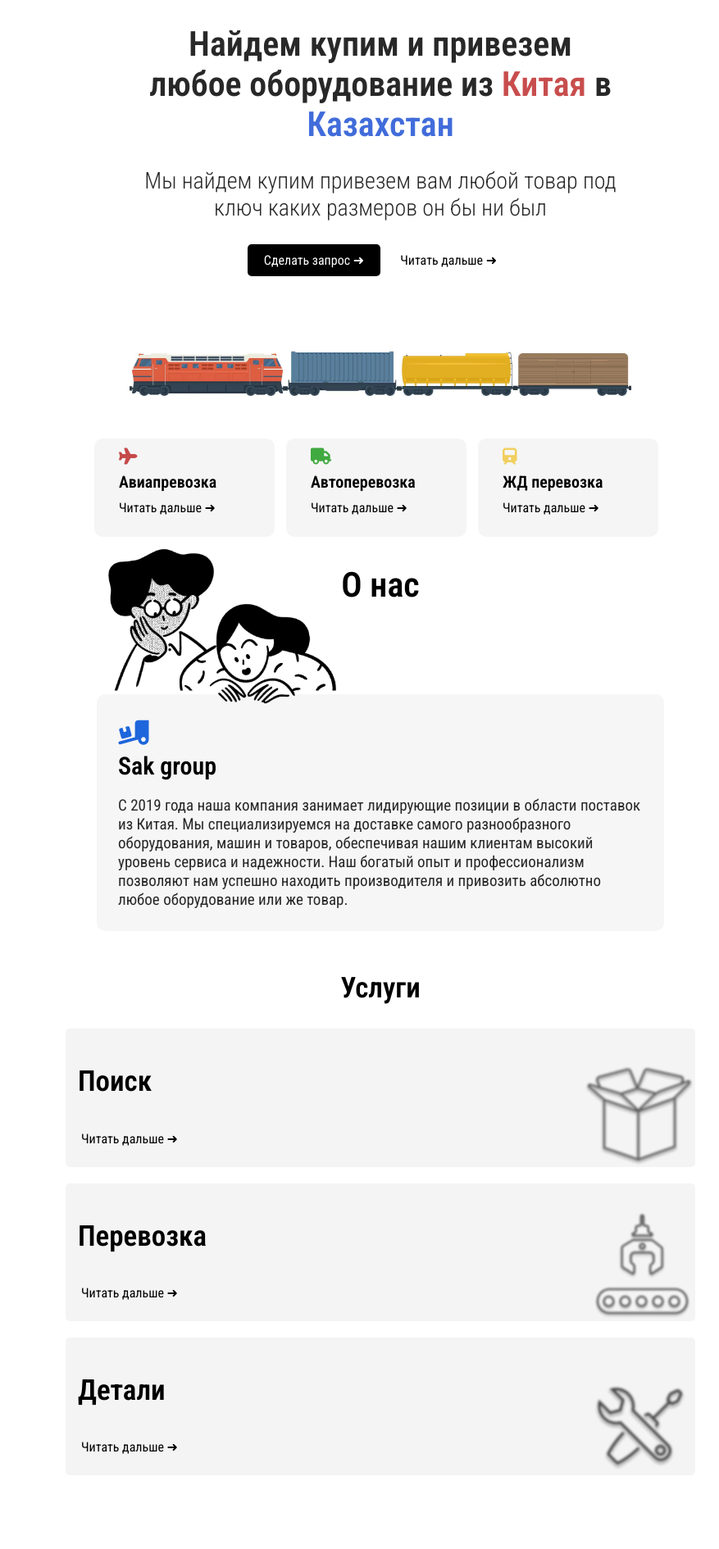
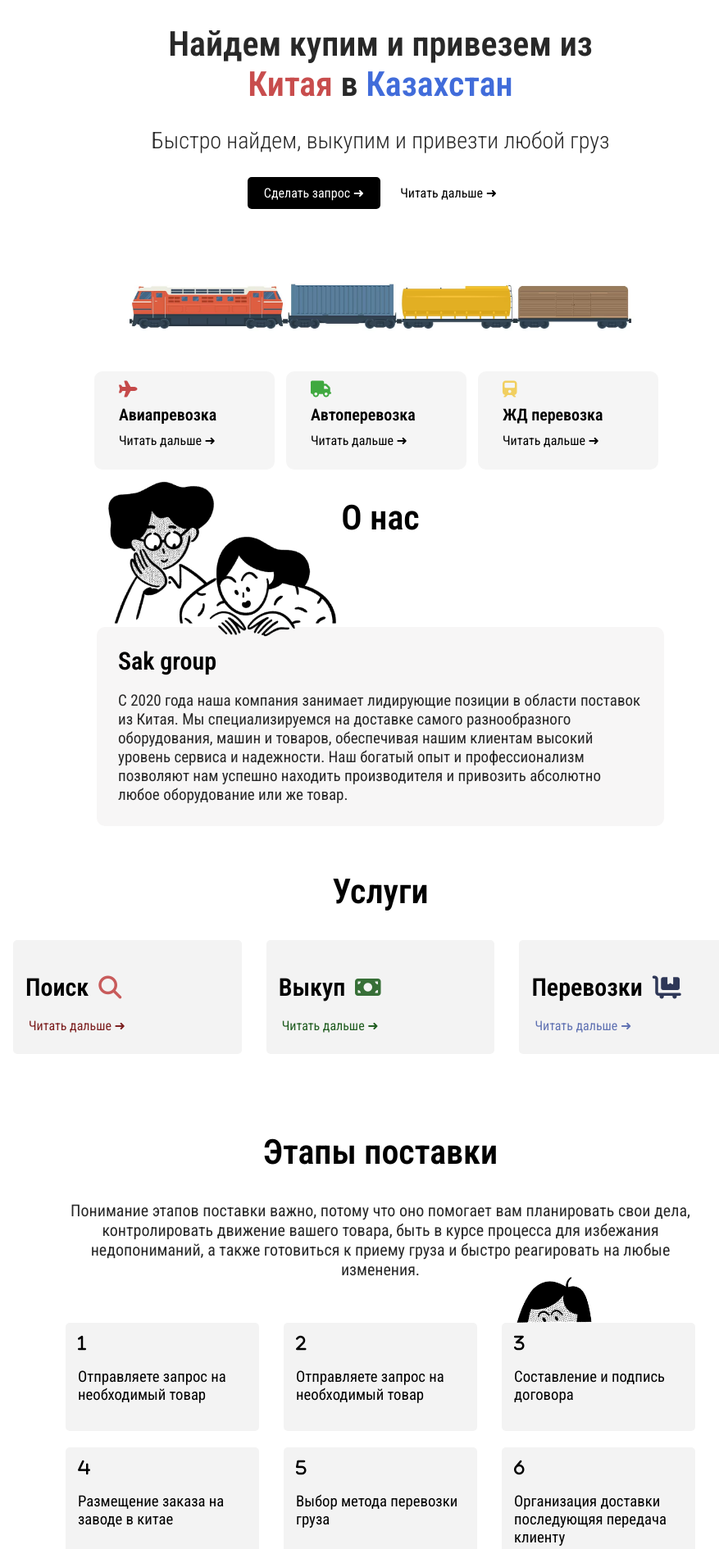
Before and after one commit to 2se3t/sak-group, a PHP site: page / in a window 1280 px wide. Shown: the part 51-1941 px from the top of the page at 82% size, without its empty margins (176-1053 px from the left). Run offline with PHP 8.4, Linux system fonts and the light colour scheme; some libraries are stand-ins or nearby versions.

Commit message:
RELEASEEEEEEEEEEEEEEEEEEEEE

```diff
--- a/css/styles.css
+++ b/css/styles.css
@@ -348,6 +348,11 @@ h3{
     margin: 0 auto;
     padding: 20px;
 }
+#services-1 {
+    width: 50%;
+    margin: 0 auto;
+    padding: 20px;
+}
 
 .sr-img{
     width: 100px;
@@ -365,6 +370,31 @@ h3{
     margin: 0;
 }
 
+#services-1 i{
+    margin: 0;
+}
+@media(max-width:1700px){
+    #services-1 {
+        width: 70%;
+        margin: 0 auto;
+        padding: 20px;
+    }
+
+    #services {
+        width: 80%;
+        margin: 0 auto;
+        padding: 20px;
+    }
+}
+
+@media(max-width:1000px){
+    #services-1{
+        width: 92%;
+        margin: 0 auto;
+        padding: 0;
+    }
+}
+
 @media(max-width:1000px){
     #services{
         width: 92%;
@@ -372,9 +402,14 @@ h3{
         padding: 0;
     }
 }
+.item-serv h1{
+    font-size: 30px ;
+    margin-bottom: 10px;
+}
 
 #services h1{
-    font-size: 35px;
+    font-size: 30px;
+    margin-bottom: 10px;
 }
 
 .block-serv {
@@ -396,41 +431,100 @@ h3{
     border-radius: 5px;
 }
 
+.item-serv {
+    /* остальные стили */
+    margin-right: 20px; /* отступ между элементами */
+}
+
+.item-serv:last-child {
+    margin-right: 0; /* убираем отступ у последнего элемента в ряду */
+}
+
 /* Убираем отступ у последнего элемента в ряду */
 .item-serv:nth-child(3n) {
     margin-right: 0;
 }
 
 /* Медиа-запрос для устройств с шириной экрана меньше 768px (например, мобильные устройства) */
-@media (max-width: 1290px) {
+@media (max-width: 750px) {
     .item-serv {
         width: 100%; /* Один элемент в ряд на узком экране */
         margin-right: 0; /* Убираем отступ справа на узком экране */
     }
 }
 
+@media (max-width: 865px) {
+    .item-serv h1{
+        font-size: 25px !important;
+    }
+}
+
 
 .box{
-    background: #f4f4f4 url(../box.png);
+    background: #f6f6f6 url(../box.png);
+    box-shadow: #0000002b 0 0 30px 1px;
     background-size:200px ;
     background-position: right bottom; /* Устанавливаем фоновое изображение справа */
     background-repeat: no-repeat; /* Отключаем повторение фонового изображения */
 }
 
 .equ{
-    background: #f4f4f4 url(../equ.png);
+    background: #f6f6f6 url(../equ.png);
+    box-shadow: #0000002b 0 0 30px 1px;
     background-size:200px ;
     background-position: right bottom; /* Устанавливаем фоновое изображение справа */
     background-repeat: no-repeat; /* Отключаем повторение фонового изображения */
 
 }
 .part{
-    background: #f4f4f4 url(../part.png);
+    background: #f6f6f6 url(../part.png);
+    box-shadow: #0000002b 0 0 30px 1px;
     background-size:200px ;
     background-position: right bottom; /* Устанавливаем фоновое изображение справа */
     background-repeat: no-repeat; /* Отключаем повторение фонового изображения */
 
 }
+
+.c-red{
+    background-color: #a2d1a6;
+}
+
+.i-red i{
+    color: #c85b5b;
+    font-size: 28px;
+    padding-bottom: 2px;
+    padding-left: 5px;
+}
+
+.i-green i{
+    color: #376f37;
+    font-size: 28px;
+    padding-bottom: 2px;
+    padding-left: 5px;
+}
+
+.i-blue i{
+    color: #2e3757;
+    padding-bottom: 2px;
+    font-size: 28px;
+    padding-left: 5px;
+}
+
+.i-red button{
+    color: #7b1d1d;
+
+}
+
+.i-green button{
+    color: #1f5c1f;
+}
+
+.i-blue button{
+    color: #5f71b2;
+
+}
+
+
 
 
 
@@ -526,7 +620,7 @@ i{
   }
 
   .item:hover {
-    background-color: #ffffff; /* Изменяем цвет при наведении на элемент */
+    background-color: #cbcbcb; /* Изменяем цвет при наведении на элемент */
     border: 0.1px   ;
   }
 
@@ -813,7 +907,7 @@ hr{
 }
 
 .foot-img{
-    margin-left: 44%;
+    margin-left: 50%;
     margin-bottom: -108px;
     width: 220px;
 }
@@ -832,6 +926,9 @@ hr{
     .footer {
         width: 64%;
     }
+    .foot-img{
+        margin-left: 32%;
+    }
 }
 
 ::selection {
--- a/index.html
+++ b/index.html
@@ -33,8 +33,8 @@
     <section id="hero">
         <div class="container">
             <div class="hero">
-                <h1>Найдем купим и привезем любое оборудование из <span class="red-h">Китая</span> в <span class="blue-h">Казахстан</span></h1>
-                <p>Мы найдем купим привезем вам любой товар под ключ каких размеров он бы ни был</p>
+                <h1>Найдем купим и привезем из <span class="red-h">Китая</span> в <span class="blue-h">Казахстан</span></h1>
+                <p>Быстро найдем, выкупим и привезти любой груз</p>
                 <button onclick="scrollToSection('request')" class="black" >Сделать запрос ➜</button>
                 <button onclick="scrollToSection('advant')" class="trs">Читать дальше ➜</button>
             </div>
@@ -59,8 +59,7 @@
             <div class="popup-content">
                 <h1>Авиаперевозка</h1>
                 <p><span class="green">Преимущества:</span> <br>
-                   •Скорость доставки: Самый быстрый способ доставки, от 3 дней. <br>
-                   •Безопасность - низкая вероятность его повреждения <br>
+                   •Скорость доставки: Самый быстрый способ доставки, от 3 дней до 5. <br>
                    <span class="red">Минусы:</span> <br>
                    •Цены существенно выше остальных способов перевозки. <br>
                    •Ограниченный перечень грузов.<br>
@@ -76,8 +75,6 @@
               <p><span class="green">Преимущества:</span>   <br>
                 •Скорость доставки от 14 дней   <br>
                 •Цена значительно отличается от тарифов на авиаперевозки.       <br>
-                <span class="red">Минусы:</span>           <br>
-                • <br>
                </p>
               <button class="close-btn">Закрыть</button>
             </div>
@@ -87,8 +84,8 @@
             <div class="popup-content">
               <h1>Железнодорожные</h1>
               <p><span class="green">Преимущества:</span>   <br>
-                •Цена железнодорожной перевозки может быть в 10 раз ниже цены авиаперевозки.       <br>
-                •Погода не влияет железнодорожные перевозки."        <br>
+                •Цена железнодорожной перевозки 10 раз ниже авиаперевозок.       <br>
+                •Погода не может повлиять на перевозки.       <br>
                 <span class="red">Минусы:</span>           <br>
                 •Скорость доставки от 28 дней      <br>
                </p>
@@ -103,9 +100,9 @@
         <h1>О нас</h1>
         <img src="look.png" alt="">
         <div class="about">
-            <i class="fa-solid fa-truck-ramp-box"></i>
+
             <h1>Sak group</h1>
-            <p>С 2019 года наша компания занимает лидирующие позиции в области поставок из Китая. Мы специализируемся на доставке самого разнообразного оборудования, машин и товаров, обеспечивая нашим клиентам высокий уровень сервиса и надежности. Наш богатый опыт и профессионализм позволяют нам успешно находить производителя и привозить абсолютно любое оборудование или же товар.</p>
+            <p>С 2020 года наша компания занимает лидирующие позиции в области поставок из Китая. Мы специализируемся на доставке самого разнообразного оборудования, машин и товаров, обеспечивая нашим клиентам высокий уровень сервиса и надежности. Наш богатый опыт и профессионализм позволяют нам успешно находить производителя и привозить абсолютно любое оборудование или же товар.</p>
         </div>
     </section>
 
@@ -113,24 +110,51 @@
 
     <!--Услуги
 =================-->
-    <section id="services">
+    <section id="services-1">
         <h1>Услуги</h1>
         <div class="block-serv">
-            <div class="item-serv box">
-                <h1>Поиск</h1>
+            <div class="item-serv i-red" data-popup="popup4">
+                <h1>Поиск <i class="fa-solid fa-magnifying-glass"></i></h1>
+                <button class="trs-2 b-green ">Читать дальше ➜</button>
+            </div>
+
+            <div class="item-serv i-green" data-popup="popup5">
+                <h1>Выкуп <i class="fa-solid fa-money-bill"></i></h1>
+                <button class="trs-2 ">Читать дальше ➜</button>
+            </div>
+
+            <div class="item-serv i-blue" data-popup="popup6">
+                <h1>Перевозки <i class="fa-solid fa-cart-flatbed"></i></h1>
                 <button class="trs-2">Читать дальше ➜</button>
             </div>
+    </div>
 
-            <div class="item-serv equ">
-                <h1>Перевозка</h1>
-                <button class="trs-2">Читать дальше ➜</button>
-            </div>
 
-            <div class="item-serv part">
-                <h1>Детали</h1>
-                <button class="trs-2">Читать дальше ➜</button>
-            </div>
+
+    <div id="popup4" class="popup">
+        <div class="popup-content">
+            <h1>Поиск товара или оборудования по запросу</h1>
+            <p>Найдем товар от производителя в любом объеме, оборудование и запчасти а так же сырье для производства.</p>
+
+          <button class="close-btn">Закрыть</button>
         </div>
+      </div>
+
+      <div id="popup5" class="popup">
+        <div class="popup-content">
+          <h1>Выкуп</h1>
+            <p>Выкупим ваш товар через через Китайское юр. лицо, это гарантия надежности сделки и своевременной поставки на склад.</p>
+          <button class="close-btn">Закрыть</button>
+        </div>
+      </div>
+
+      <div id="popup6" class="popup">
+        <div class="popup-content">
+          <h1>Перевозка</h1>
+          <p>Используем самые разные методы доставки ваших грузов исходя из потребностей и объемов перевозки предлагаем самые выгодные маршруты и варианты логистики.</p>
+          <button class="close-btn">Закрыть</button>
+        </div>
+      </div>
     </section>
 
 
@@ -146,32 +170,32 @@
         <div class="block-stage">
                 <div class="item-stage">
                     <i class="fa-solid fa-1"></i>
-                    <h3>Поиск товара и нахождение поставщика, налаживание коммуникаций с поставщиком, обсуждение цены и качества</h3>
+                    <h3>Отправляете запрос на необходимый товар</h3>
                 </div>
 
                 <div class="item-stage">
                     <i class="fa-solid fa-2"></i>
-                    <h3>Выкуп товара и его последующая отправка на наш склад, а также подготовка к отправке</h3>
+                    <h3>Отправляете запрос на необходимый товар</h3>
                 </div>
 
                 <div class="item-stage">
                     <i class="fa-solid fa-3"></i>
-                    <h3>Фото и видеоотчеты об упаковке и товаре обеспечат контроль перед отправкой </h3>
+                    <h3>Составление и подпись договора</h3>
                 </div>
 
                 <div class="item-stage">
                     <i class="fa-solid fa-4"></i>
-                    <h3>Выбор метода перевозки, расчет его стоимости и оценка времени доставки груза</h3>
+                    <h3>Размещение заказа на заводе в китае</h3>
                 </div>
 
                 <div class="item-stage">
                     <i class="fa-solid fa-5"></i>
-                    <h3>Растаможивание прохождения таможенных формальностей перед его ввозом или вывозом через таможенную границу</h3>
+                    <h3>Выбор метода перевозки груза</h3>
                 </div>
 
-                <div class="item-stage">
+                <div class="item-stage ">
                     <i class="fa-solid fa-6"></i>
-                    <h3>Передача груза клиенту и завершающий этап, на котором товар доставляется непосредственно конечному потребителю</h3>
+                    <h3>Организация доставки последующяя передача клиенту</h3>
                 </div>
             </div>
     </div>
@@ -181,26 +205,26 @@
     <h1>Что мы можем привезти</h1>
     <img src="going.png" alt="">
     <div class="about2">
-        <p>Компания Shenzhen-Ber logistics – это современная, развивающаяся, адаптированная к условиям рынка логистическая компания. Мы являемся представителями китайской компании, основанной в 2000-х годах. За время работы компания зарекомендовала себя как надежный партнер и высококвалифицированный специалист в сфере логистики.</p>
+        <p>Наша компания предлагает широкий ассортимент товаров и услуг для различных отраслей промышленности и розничной торговли, включая станки, линии производства, запчасти и комплектующие.А также поставки товаров для продажи на онлайн-платформах Kaspi и Wildberries.</p>
     </div>
 </section>
 
 
 <section id="services">
         <div class="block-serv">
-                <div class="item-serv box">
-                    <h1>Товары</h1>
-                    <h3>Мы найдем постовщика с самым лучшим качеством и дешевой ценой</h3>
-                </div>
-
-                <div class="item-serv equ">
+                <div class="item-serv equ ">
                     <h1>Оборудование</h1>
                     <h3>Мы найдем завод который выдаст вам гарантию </h3>
                 </div>
 
-                <div class="item-serv part">
+                <div class="item-serv  part">
                     <h1>Детали</h1>
-                    <h3>Мы найдем завод который производит оригинальные детали на ваш станок</h3>
+                    <h3>Мы найдем завод который производит оригинальные детали на ваше оборудование</h3>
+                </div>
+
+                <div class="item-serv box">
+                    <h1>Товары</h1>
+                    <h3>Мы найдем постовщика с самым лучшим качеством и дешевой ценой</h3>
                 </div>
 
             </div>
@@ -237,7 +261,7 @@
     <div class="footer">
         <h1>Контакты</h1>
         <hr>
-        <p>Вы можете Оставить заявку или позвнить сами после чего вам назначат встречу в офисе</p>
+        <p>Вы можете оставить заявку или позвнить сами, заявка будет обработана в течении 24 часов после ее отправки вам перезвонят или свяжутся через месенджер</p>
 
         <div class="number">
             <h2>Номер:</h1>
@@ -252,8 +276,9 @@
 
 </div>
 </footer>
+
+    <script src="https://kit.fontawesome.com/ab4a839272.js" crossorigin="anonymous"></script>
     <script src="https://ajax.googleapis.com/ajax/libs/jquery/2.1.3/jquery.min.js"></script>
-    <script src="https://kit.fontawesome.com/ab4a839272.js" crossorigin="anonymous"></script>
     <script src="js/form.js"></script>
     <script src="js/scripts.js"></script>
 </body>
```
Also changed, not shown: js/scripts.js (+25 -4 lines), box.png, equ.png, part.png.
